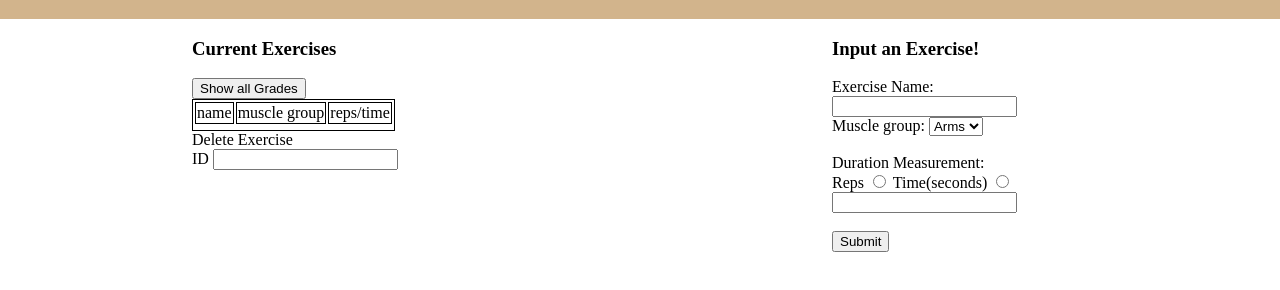
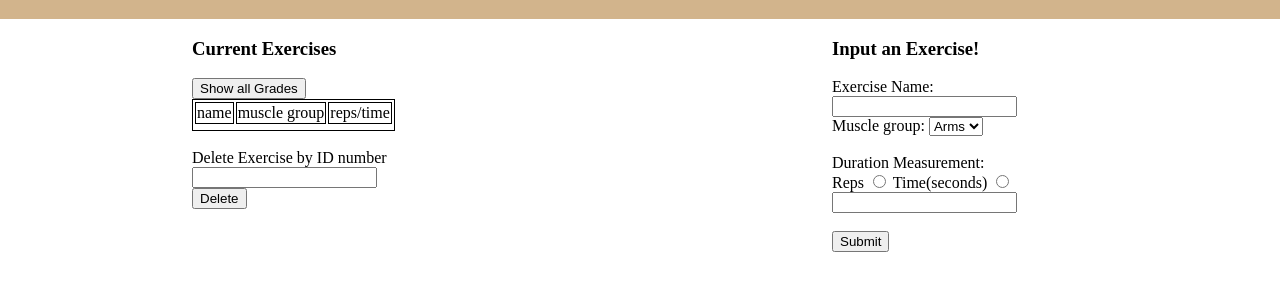
Before and after one commit to EthanV431/ExerciseTracker, a plain HTML site: page webpage.html in a window 1280 px wide. Shown: the part 44-334 px from the top of the page. Drawn offline with Linux system fonts and the light colour scheme.

Commit message:
delete button

```diff
--- a/webpage.html
+++ b/webpage.html
@@ -38,10 +38,10 @@
                 </tr>
 
             </table>
-
-            <label for="duration">Delete Exercise</label><br>
-            <label for="input_id">ID</label>
-            <input type="number" id="delete_exercise" name="delete_exercise" autocomplete="on">
+            <br>
+            <label for="duration">Delete Exercise by ID number</label><br>
+            <input type="number" id="delete_exercise" name="delete_exercise" autocomplete="on"><br>
+            <button type="delete" id="delete_button">Delete</button>
 
         </div>
     </div>
@@ -75,7 +75,7 @@
             <label for="time">Time(seconds)</label>
             <input type="radio" id="time" name="rep_time" autocomplete="on"><br>
             <input type="number" id="rep_time" name="rep_time_input" autocomplete="on"><br><br>
-            <button type="submit">Submit</button>
+            <button type="submit", id="add_button">Submit</button>
         </form>
     </div>
 
```
